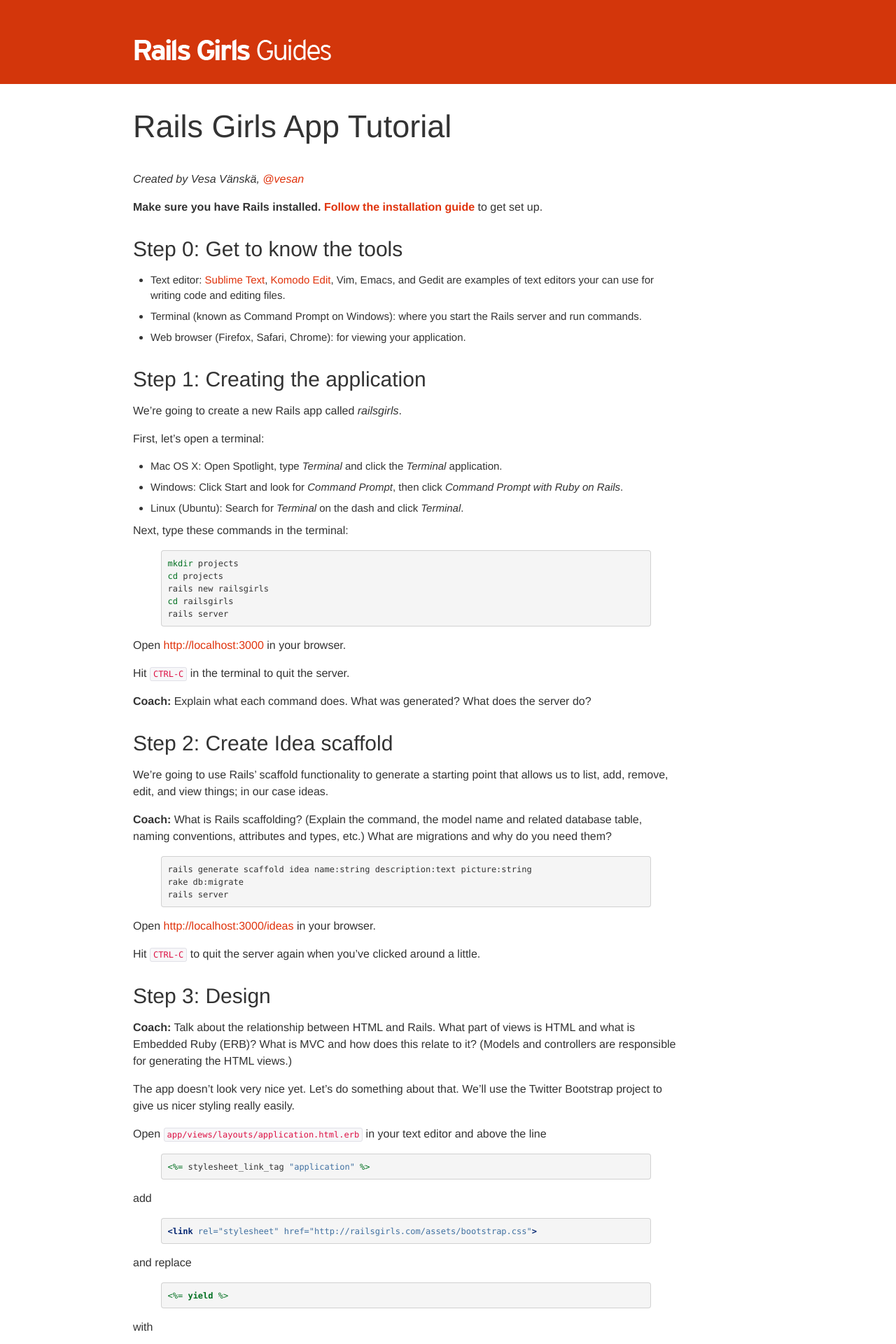
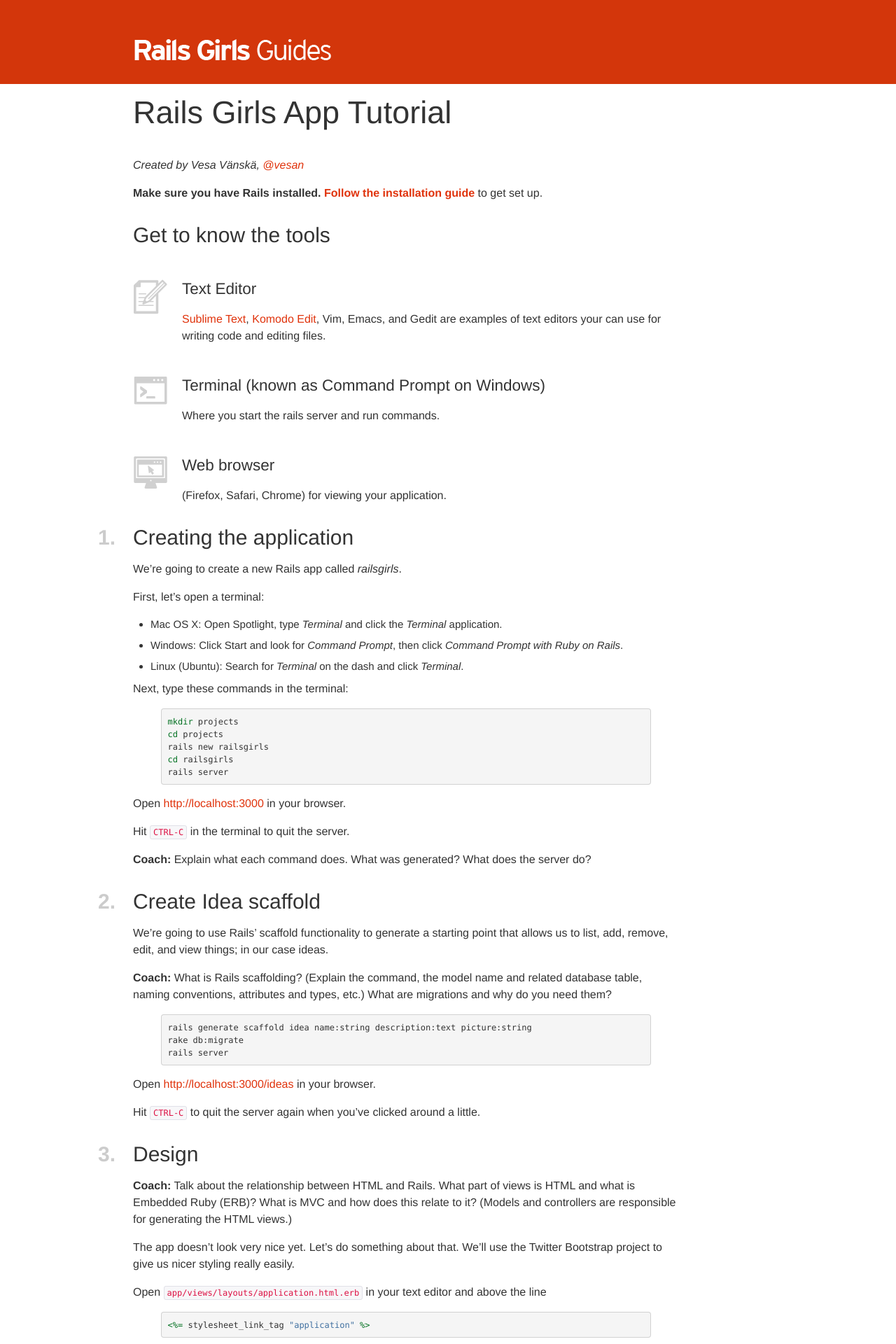
Before and after one commit to railsgirls/guides.railsgirls.com, a Jekyll site: the page built from _posts/2012-04-18-app.markdown, in a window 1280 px wide. Shown: the top 1920 px of the page at 70% size. Built offline with Jekyll 4.4.1, drawn with Linux system fonts in a browser that asks for light colours; nearby versions of some CDN libraries; Markdown is read by kramdown in place of the engine named in the settings.

Commit message:
WIP adding icons for guide steps

```diff
--- a/_layouts/default.html
+++ b/_layouts/default.html
@@ -7,6 +7,8 @@
       <script src="//html5shim.googlecode.com/svn/trunk/html5.js"></script>
     <![endif]-->
     <script src="/js/prefixfree.min.js"></script>
+    <script src="//ajax.googleapis.com/ajax/libs/jquery/1.7.2/jquery.min.js" type="text/javascript"></script>
+    <script src="/js/guides.js"></script>
     <link href="/css/bootstrap.css" rel="stylesheet" />
     <link href="/css/code.css" rel="stylesheet" />
     <link href="/css/style.css" rel="stylesheet" />
--- a/_posts/2012-04-18-app.markdown
+++ b/_posts/2012-04-18-app.markdown
@@ -10,15 +10,26 @@
 
 **Make sure you have Rails installed.** [**Follow the installation guide**](/install) to get set up.
 
+## Get to know the tools
 
-## Step 0: Get to know the tools
+<div class="indent" markdown="1">
 
-* Text editor: [Sublime Text](http://www.sublimetext.com), [Komodo Edit](http://www.activestate.com/komodo-edit), Vim, Emacs, and Gedit are examples of text editors your can use for writing code and editing files.
-* Terminal (known as Command Prompt on Windows): where you start the Rails server and run commands.
-* Web browser (Firefox, Safari, Chrome): for viewing your application.
+<h3><i class="icon-text-editor">&nbsp;</i></h3>
+### Text Editor
 
+[Sublime Text](http://www.sublimetext.com), [Komodo Edit](http://www.activestate.com/komodo-edit), Vim, Emacs, and Gedit are examples of text editors your can use for writing code and editing files.
 
-## Step 1: Creating the application
+<h3><i class="icon-prompt">&nbsp;</i></h3>
+### Terminal (known as Command Prompt on Windows)
+Where you start the rails server and run commands.
+
+<h3><i class="icon-browser">&nbsp;</i></h3>
+### Web browser
+(Firefox, Safari, Chrome) for viewing your application.
+
+</div>
+
+## *1.*Creating the application
 
 We're going to create a new Rails app called *railsgirls*.
 
@@ -44,8 +55,7 @@
 
 **Coach:** Explain what each command does. What was generated? What does the server do?
 
-
-## Step 2: Create Idea scaffold
+## *2.*Create Idea scaffold
 
 We're going to use Rails' scaffold functionality to generate a starting point that allows us to list, add, remove, edit, and view things; in our case ideas.
 
@@ -61,7 +71,7 @@
 
 Hit `CTRL-C` to quit the server again when you've clicked around a little.
 
-## Step 3: Design
+## *3.*Design
 
 **Coach:** Talk about the relationship between HTML and Rails. What part of views is HTML and what is Embedded Ruby (ERB)? What is MVC and how does this relate to it? (Models and controllers are responsible for generating the HTML views.)
 
--- a/css/style.css
+++ b/css/style.css
@@ -22,6 +22,14 @@
   font-weight: normal;
   font-size: 2em;
   margin: 1em 0 0.5em;
+}
+h2 em {
+  display: inline-block;
+  width: 50px;
+  font-style: normal;
+  font-weight: bold;
+  margin-left: -50px;
+  color: #CCC;
 }
 
 h3 {
@@ -59,6 +67,7 @@
   border-top-color: #ddd;
   margin: 2em 0;
 }
+
 
 header {
   height: 70px;
@@ -109,13 +118,14 @@
   text-align: center;
 }
 
-article.container {
-  padding: 20px 0;
-}
 
 footer a {
   color: #111;
   border-color: #111;
+}
+
+.indent {
+  margin-left: 70px;
 }
 
 .home {
@@ -193,3 +203,45 @@
   padding: 20px 320px 20px 0;
   background: url(../images/guides-hero.png) right 80px no-repeat;
 }
+.highlight {
+  margin-left: 40px;
+}
+/* Icons for the guide */
+i.icon-text-editor, i.icon-prompt, i.icon-browser {
+  background-position: 0 0;
+  display: inline-block;
+  margin-left: -70px;
+  float: left;
+  width: 50px;
+  height: 50px;
+  line-height: 50px;
+}
+i.icon-text-editor {
+  background-image: url("/images/icon-text-editor.png");
+}
+
+i.icon-prompt{
+  background-image: url("/images/icon-prompt.png");
+}
+
+i.icon-browser {
+  background-image: url("/images/icon-browser.png");
+}
+i.icon-small-text-editor, i.icon-small-prompt, i.icon-small-browser {
+  background-position: 0 0;
+  display: inline-block;
+  margin-left: 0px;
+  float: left;
+  width: 50px;
+  height: 20px;
+  line-height: 20px;
+}
+i.icon-small-text-editor {
+  background-image: url("/images/icon-small-text-editor.png");
+}
+i.icon-small-prompt{
+  background-image: url("/images/icon-small-prompt.png");
+}
+i.icon-small-browser {
+  background-image: url("/images/icon-small-browser.png");
+}
--- /dev/null
+++ b/js/guides.js
@@ -0,0 +1,5 @@
+$(document).ready(function() {
+  $("code.sh, code.bat").closest('.highlight').before('<i class="icon-small-prompt"></i>');
+  $("code.erb, code.html, code.ruby, code.css").closest('.highlight').before('<i class="icon-small-text-editor"></i>');
+  $("code.browser").closest('.highlight').before('<i class="icon-small-browser"></i>');
+});
```
Also changed, not shown: images/icon-app.png (added), images/icon-browser.png (added), images/icon-prompt.png (added), images/icon-small-browser.png (added), images/icon-small-prompt.png (added), images/icon-small-text-editor.png (added), images/icon-text-editor.png (added).
